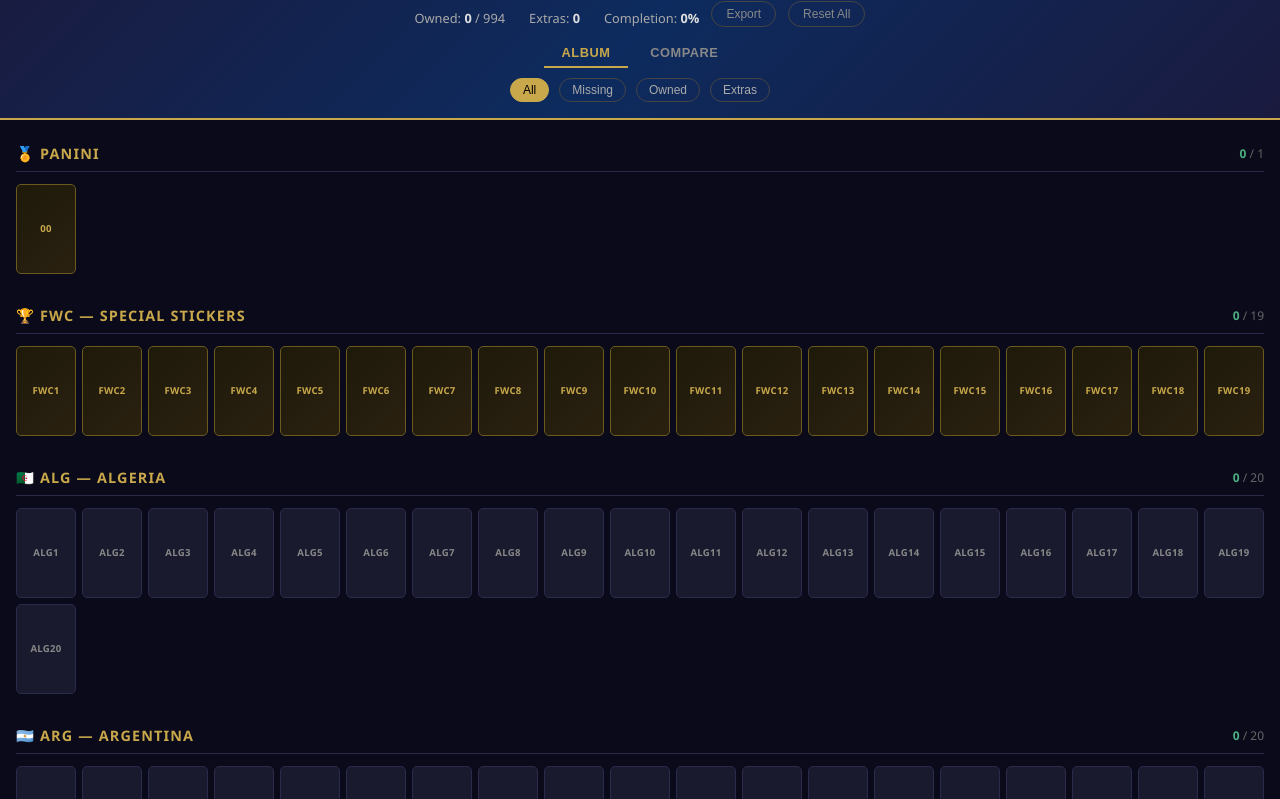
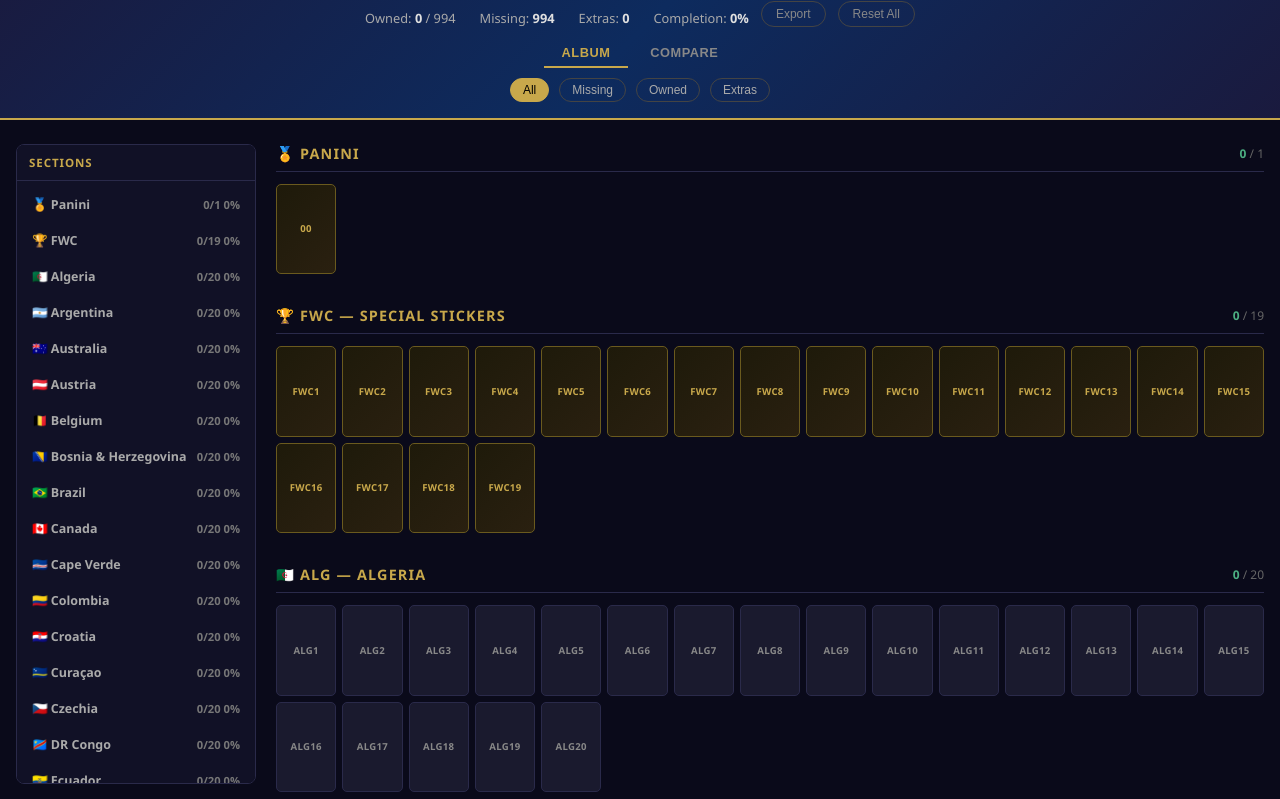
Before and after one commit to drakvan/fwcAlbumApp, a website: page public/index.html in a window 1280 px wide. Shown: the part 56-855 px from the top of the page. Drawn offline with Linux system fonts and the light colour scheme; no server answers.

Commit message:
Added categories summary bar

```diff
--- a/public/index.html
+++ b/public/index.html
@@ -104,10 +104,98 @@
     .tab-panel { display: none; }
     .tab-panel.active { display: block; }
 
-    main {
+    .album-layout {
+      display: grid;
+      grid-template-columns: 240px minmax(0, 1fr);
+      gap: 20px;
       padding: 24px 16px;
       max-width: 1400px;
       margin: 0 auto;
+    }
+
+    .country-sidebar {
+      position: sticky;
+      top: 136px;
+      align-self: start;
+      max-height: calc(100vh - 160px);
+      overflow: auto;
+      border: 1px solid #2a2a4a;
+      border-radius: 8px;
+      background: #111126;
+    }
+
+    .country-sidebar-title {
+      position: sticky;
+      top: 0;
+      z-index: 1;
+      background: #111126;
+      border-bottom: 1px solid #2a2a4a;
+      color: #c8a84b;
+      font-size: 0.72rem;
+      font-weight: 700;
+      letter-spacing: 0.08em;
+      padding: 10px 12px;
+      text-transform: uppercase;
+    }
+
+    .country-list {
+      display: flex;
+      flex-direction: column;
+      gap: 2px;
+      padding: 6px;
+    }
+
+    .country-row {
+      display: grid;
+      grid-template-columns: minmax(0, 1fr) auto;
+      gap: 8px;
+      align-items: center;
+      width: 100%;
+      min-height: 34px;
+      background: transparent;
+      border: 1px solid transparent;
+      border-radius: 6px;
+      color: #aaa;
+      cursor: pointer;
+      font: inherit;
+      padding: 6px 8px;
+      text-align: left;
+      transition: background 0.15s, border-color 0.15s, color 0.15s;
+    }
+
+    .country-row:hover {
+      background: #1a1a2e;
+      border-color: #333356;
+      color: #e0e0e0;
+    }
+
+    .country-row.complete {
+      background: #173423;
+      border-color: #2e7d52;
+      color: #b7f0ce;
+    }
+
+    .country-name {
+      overflow: hidden;
+      text-overflow: ellipsis;
+      white-space: nowrap;
+      font-size: 0.78rem;
+      font-weight: 600;
+    }
+
+    .country-completion {
+      color: #777;
+      font-size: 0.7rem;
+      font-weight: 700;
+      white-space: nowrap;
+    }
+
+    .country-row.complete .country-completion {
+      color: #5dba8a;
+    }
+
+    main {
+      min-width: 0;
     }
 
     .section {
@@ -454,6 +542,24 @@
       color: #e53935;
     }
 
+    @media (max-width: 900px) {
+      .album-layout {
+        display: block;
+        padding: 16px 12px;
+      }
+
+      .country-sidebar {
+        position: static;
+        max-height: none;
+        margin-bottom: 20px;
+      }
+
+      .country-list {
+        display: grid;
+        grid-template-columns: repeat(auto-fill, minmax(150px, 1fr));
+      }
+    }
+
     @media (max-width: 480px) {
       .grid {
         grid-template-columns: repeat(auto-fill, minmax(48px, 1fr));
@@ -476,6 +582,7 @@
   <div class="header-row">
     <div class="stats-bar">
       <span>Owned: <strong id="stat-owned">0</strong> / 994</span>
+      <span>Missing: <strong id="stat-missing">994</strong></span>
       <span>Extras: <strong id="stat-extras">0</strong></span>
       <span>Completion: <strong id="stat-pct">0%</strong></span>
     </div>
@@ -495,7 +602,13 @@
 </header>
 
 <div class="tab-panel active" id="panel-album">
-  <main id="main"></main>
+  <div class="album-layout">
+    <aside class="country-sidebar" aria-label="Country completion">
+      <div class="country-sidebar-title">Sections</div>
+      <div class="country-list" id="country-list"></div>
+    </aside>
+    <main id="main"></main>
+  </div>
 </div>
 
 <div class="tab-panel" id="panel-compare">
@@ -607,6 +720,7 @@
   saveState();
   updateSticker(id);
   updateStats();
+  updateCountryList();
   applyFilter(currentFilter);
 }
 
@@ -619,6 +733,7 @@
   saveState();
   updateSticker(id);
   updateStats();
+  updateCountryList();
   applyFilter(currentFilter);
 }
 
@@ -646,11 +761,12 @@
   return FLAG[firstId] || FLAG[prefix] || '';
 }
 
-function buildSection(title, stickers, isFoil, extraClass) {
+function buildSection(title, stickers, isFoil, extraClass, sectionKey) {
   const section = document.createElement('section');
   section.className = 'section';
   section.dataset.section = title;
   section.dataset.title = title;
+  if (sectionKey) section.dataset.group = sectionKey;
 
   const header = document.createElement('div');
   header.className = 'section-header';
@@ -696,19 +812,77 @@
   main.innerHTML = '';
 
   // Panini logo sticker
-  main.appendChild(buildSection('Panini', ALBUM_DATA.panini, true));
+  main.appendChild(buildSection('Panini', ALBUM_DATA.panini, true, '', 'PANINI'));
 
   // Special / FWC stickers
-  main.appendChild(buildSection('FWC — Special Stickers', ALBUM_DATA.special, true));
+  main.appendChild(buildSection('FWC — Special Stickers', ALBUM_DATA.special, true, '', 'FWC'));
 
   // Team sections
   ALBUM_DATA.teams.forEach(team => {
     const ids = Array.from({length: team.count}, (_, i) => team.code + (i + 1));
-    main.appendChild(buildSection(team.code + ' — ' + team.name, ids, false));
+    main.appendChild(buildSection(team.code + ' — ' + team.name, ids, false, '', team.code));
   });
 
   // Coca-Cola section
-  main.appendChild(buildSection('CocaCola', ALBUM_DATA.cocacola, false, 'cocacola'));
+  main.appendChild(buildSection('CocaCola', ALBUM_DATA.cocacola, false, 'cocacola', 'CC'));
+}
+
+function getSidebarSections() {
+  return [
+    { key: 'PANINI', name: 'Panini', flag: FLAG['00'], ids: ALBUM_DATA.panini },
+    { key: 'FWC', name: 'FWC', flag: FLAG.FWC, ids: ALBUM_DATA.special },
+    ...ALBUM_DATA.teams.map(team => ({
+      key: team.code,
+      name: team.name,
+      flag: FLAG[team.code],
+      ids: Array.from({length: team.count}, (_, i) => team.code + (i + 1))
+    })),
+    { key: 'CC', name: 'Coca-Cola', flag: FLAG.CC, ids: ALBUM_DATA.cocacola }
+  ];
+}
+
+function getOwnedCount(ids) {
+  return ids.reduce((owned, id) => owned + (getVal(id) >= 1 ? 1 : 0), 0);
+}
+
+function buildCountryList() {
+  const list = document.getElementById('country-list');
+  list.innerHTML = '';
+
+  getSidebarSections().forEach(sectionData => {
+    const row = document.createElement('button');
+    row.type = 'button';
+    row.className = 'country-row';
+    row.dataset.group = sectionData.key;
+    row.addEventListener('click', () => {
+      const section = document.querySelector(`.section[data-group="${sectionData.key}"]`);
+      if (section) section.scrollIntoView({ behavior: 'smooth', block: 'start' });
+    });
+
+    const name = document.createElement('span');
+    name.className = 'country-name';
+    const flag = sectionData.flag || '';
+    name.textContent = flag ? `${flag} ${sectionData.name}` : sectionData.name;
+
+    const completion = document.createElement('span');
+    completion.className = 'country-completion';
+
+    row.appendChild(name);
+    row.appendChild(completion);
+    list.appendChild(row);
+  });
+}
+
+function updateCountryList() {
+  getSidebarSections().forEach(sectionData => {
+    const row = document.querySelector(`.country-row[data-group="${sectionData.key}"]`);
+    if (!row) return;
+    const owned = getOwnedCount(sectionData.ids);
+    const total = sectionData.ids.length;
+    const pct = Math.round((owned / total) * 100);
+    row.classList.toggle('complete', owned === total);
+    row.querySelector('.country-completion').textContent = `${owned}/${total} ${pct}%`;
+  });
 }
 
 function updateStats() {
@@ -718,6 +892,7 @@
     if (v >= 2) extras += (v - 1);
   });
   document.getElementById('stat-owned').textContent = owned;
+  document.getElementById('stat-missing').textContent = 994 - owned;
   document.getElementById('stat-extras').textContent = extras;
   document.getElementById('stat-pct').textContent = Math.round(owned / 994 * 100) + '%';
 
@@ -979,15 +1154,18 @@
     saveState();
     refreshAllStickers();
     updateStats();
+    updateCountryList();
     applyFilter(currentFilter);
   }
 });
 
 // Init
 buildAlbum();
+buildCountryList();
 loadState().then(() => {
   refreshAllStickers();
   updateStats();
+  updateCountryList();
 });
 loadCompareHistory();
 </script>
```
